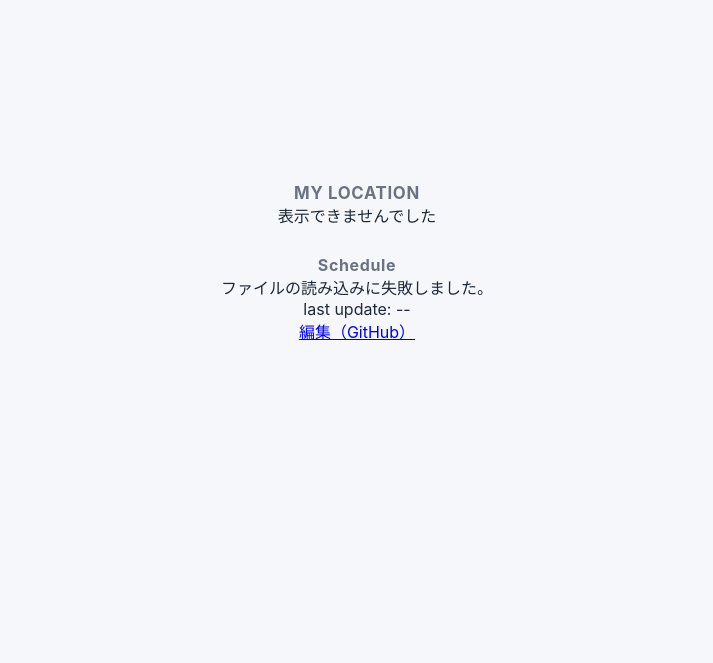
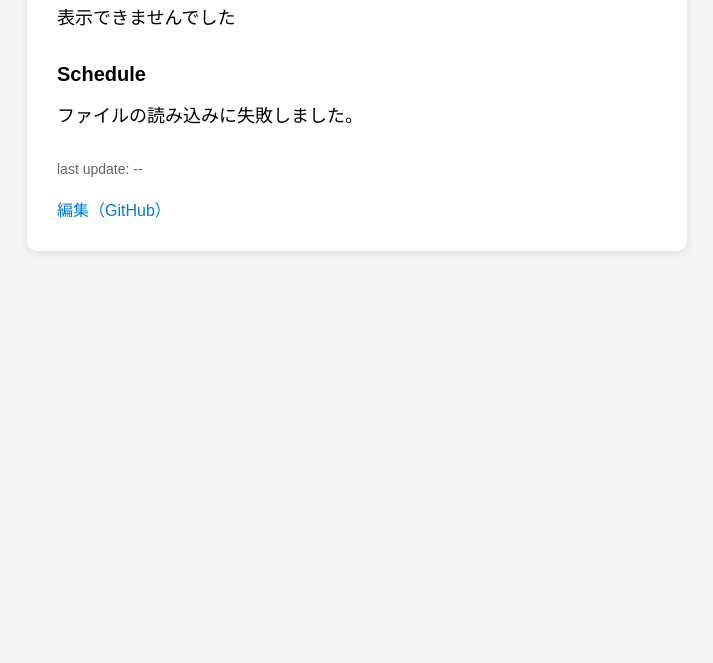
Before and after one commit to Uhehara/mylocation, a plain HTML site: page index.html in a window 1280 px wide. Shown: the part 137-800 px from the top of the page, without its empty margins (283-996 px from the left). Drawn offline with Linux system fonts and the light colour scheme; no server answers.

Commit message:
Refactor CSS styles for improved layout and design

```diff
--- a/style.css
+++ b/style.css
@@ -1,89 +1,49 @@
-:root {
-  color-scheme: light;
-  --bg: #f5f7fb;
-  --card: #ffffff;
-  --text: #1f2937;
-  --muted: #6b7280;
-  --line: #dbe3ee;
-}
-
-* {
-  box-sizing: border-box;
-}
-
 body {
+  font-family: sans-serif;
+  background: #f5f5f5;
   margin: 0;
-  font-family: -apple-system, BlinkMacSystemFont, "Segoe UI", sans-serif;
-  background: var(--bg);
-  color: var(--text);
+  padding: 0;
 }
 
 .container {
-  min-height: 100vh;
-  display: flex;
-  flex-direction: column;
-  justify-content: center;
-  align-items: center;
-  padding: 24px;
-}
-
-.card {
-  width: min(680px, 100%);
-  background: var(--card);
-  border: 1px solid var(--line);
-  border-radius: 16px;
-  padding: 32px 28px;
-  box-shadow: 0 12px 30px rgba(15, 23, 42, 0.08);
-}
-
-h1, h2 {
-  margin: 0;
-  letter-spacing: 0.04em;
+  max-width: 600px;
+  margin: 60px auto;
+  background: white;
+  padding: 30px;
+  border-radius: 10px;
+  box-shadow: 0 2px 8px rgba(0,0,0,0.1);
 }
 
 h1 {
-  font-size: 1.05rem;
-  color: var(--muted);
+  margin-top: 0;
+  font-size: 28px;
 }
 
 h2 {
-  margin-top: 28px;
-  font-size: 1rem;
-  color: var(--muted);
+  margin-top: 30px;
+  font-size: 20px;
 }
 
-.location {
-  margin: 16px 0 0;
-  font-size: clamp(2rem, 4vw, 3rem);
-  font-weight: 700;
+.value-text {
+  margin-top: 10px;
+  font-size: 18px;
+  line-height: 1.6;
+
+  /* ←これが改行反映のポイント */
+  white-space: pre-wrap;
 }
 
-.schedule {
-  margin-top: 14px;
-  white-space: pre-wrap;
-  line-height: 1.8;
-  font-size: 1.05rem;
-  min-height: 3em;
+.updated {
+  margin-top: 30px;
+  font-size: 14px;
+  color: #666;
 }
 
-.last-update {
-  margin-top: 28px;
-  font-size: 0.95rem;
-  color: var(--muted);
+.edit-link {
+  margin-top: 20px;
 }
 
-.footer {
-  width: min(680px, 100%);
-  margin-top: 16px;
-  text-align: center;
-  color: var(--muted);
-  font-size: 0.95rem;
+.edit-link a {
+  text-decoration: none;
+  color: #007acc;
 }
-
-.footer a {
-  color: inherit;
-}
-
-.note {
-  margin-top: 8px;
-}
```
